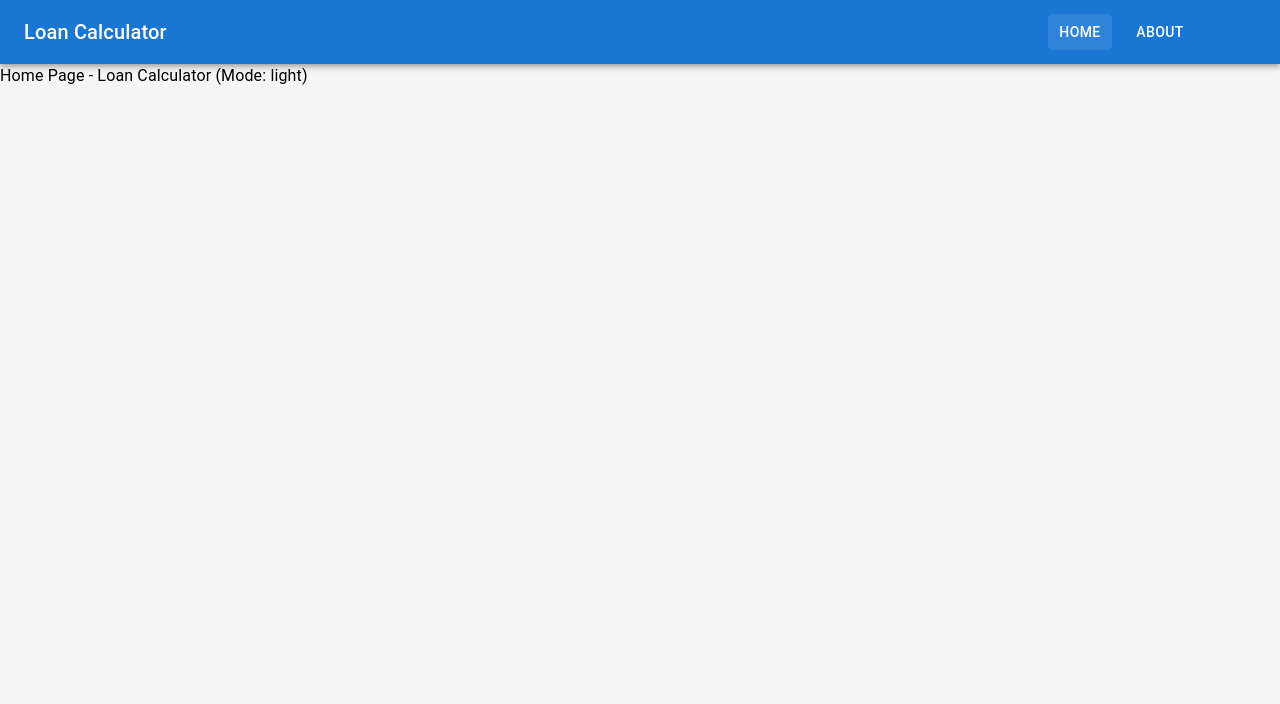
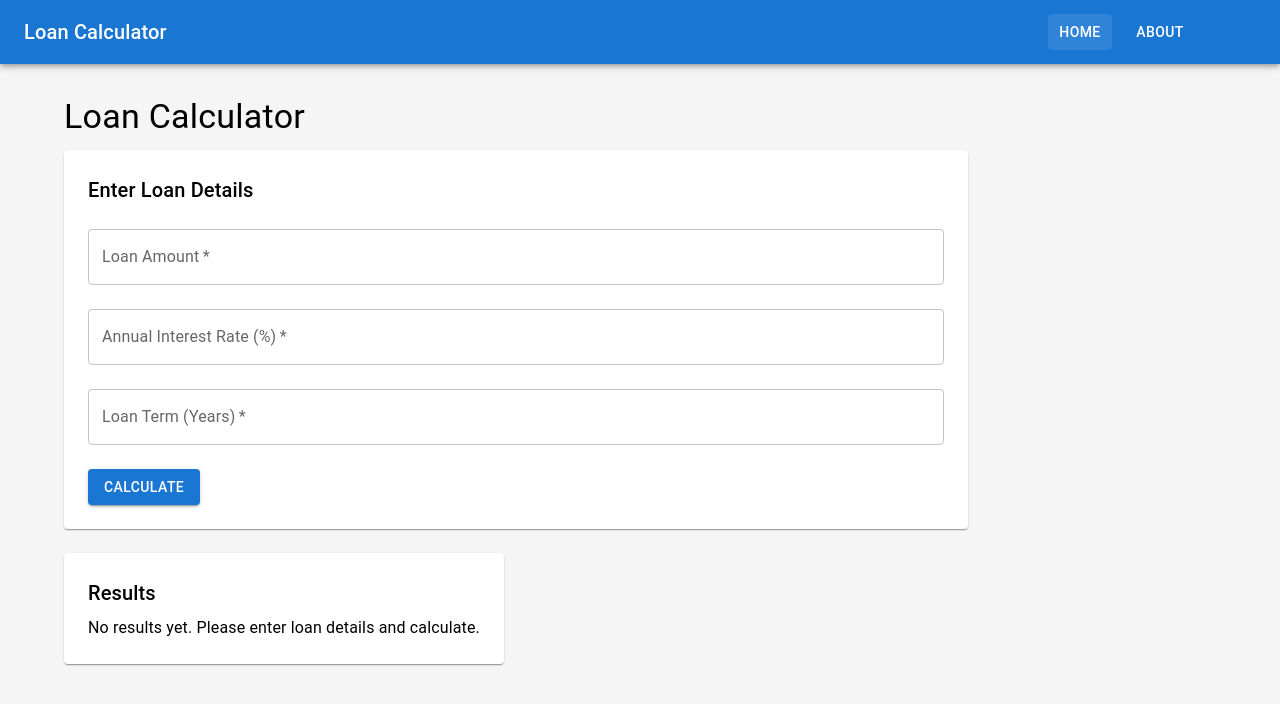
Before and after one commit to iammihirsig/loan-calculator-app, a React (Vite) app: page / in a window 1280 px wide. Shown: the top 704 px of the page. Built offline with nearby package versions, Linux system fonts and the light colour scheme; some icons are missing.

Commit message:
Add Home page with loan calculator functionality

```diff
--- a/src/pages/Home.jsx
+++ b/src/pages/Home.jsx
@@ -1,9 +1,135 @@
-import React, { useContext } from 'react';
-import { ThemeContext } from '../context/ThemeContext';
+import React, { useState } from 'react';
+import {
+  Container,
+  Typography,
+  TextField,
+  Button,
+  Grid,
+  Paper,
+  Box,
+} from '@mui/material';
 
 function Home() {
-  const { mode } = useContext(ThemeContext);
-  return <div>Home Page - Loan Calculator (Mode: {mode})</div>;
+  // State for input fields
+  const [loanAmount, setLoanAmount] = useState('');
+  const [interestRate, setInterestRate] = useState('');
+  const [loanTerm, setLoanTerm] = useState('');
+  // State for results
+  const [emi, setEmi] = useState(null);
+  const [totalInterest, setTotalInterest] = useState(null);
+  const [totalAmount, setTotalAmount] = useState(null);
+
+  // Handle form submission to calculate EMI
+  const calculateEmi = () => {
+    const principal = parseFloat(loanAmount);
+    const annualRate = parseFloat(interestRate);
+    const years = parseFloat(loanTerm);
+
+    if (!principal || !annualRate || !years || principal <= 0 || annualRate <= 0 || years <= 0) {
+      setEmi(null);
+      setTotalInterest(null);
+      setTotalAmount(null);
+      return;
+    }
+
+    const months = years * 12;
+    const monthlyRate = annualRate / 100 / 12;
+    const denominator = Math.pow(1 + monthlyRate, months) - 1;
+    const emiValue =
+      (principal * monthlyRate * Math.pow(1 + monthlyRate, months)) / denominator;
+
+    const totalPayment = emiValue * months;
+    const totalInterestValue = totalPayment - principal;
+
+    setEmi(emiValue.toFixed(2));
+    setTotalInterest(totalInterestValue.toFixed(2));
+    setTotalAmount(totalPayment.toFixed(2));
+  };
+
+  // Handle form submission on button click
+  const handleSubmit = (e) => {
+    e.preventDefault();
+    calculateEmi();
+  };
+
+  return (
+    <Container sx={{ py: 4 }}>
+      <Typography variant="h4" gutterBottom>
+        Loan Calculator
+      </Typography>
+      <Grid container spacing={3}>
+        {/* Input Form */}
+        <Grid item xs={12} md={6}>
+          <Paper sx={{ p: 3 }}>
+            <Typography variant="h6" gutterBottom>
+              Enter Loan Details
+            </Typography>
+            <Box component="form" onSubmit={handleSubmit}>
+              <TextField
+                label="Loan Amount"
+                type="number"
+                value={loanAmount}
+                onChange={(e) => setLoanAmount(e.target.value)}
+                fullWidth
+                margin="normal"
+                required
+              />
+              <TextField
+                label="Annual Interest Rate (%)"
+                type="number"
+                value={interestRate}
+                onChange={(e) => setInterestRate(e.target.value)}
+                fullWidth
+                margin="normal"
+                required
+              />
+              <TextField
+                label="Loan Term (Years)"
+                type="number"
+                value={loanTerm}
+                onChange={(e) => setLoanTerm(e.target.value)}
+                fullWidth
+                margin="normal"
+                required
+              />
+              <Button
+                variant="contained"
+                color="primary"
+                type="submit"
+                sx={{ mt: 2 }}
+              >
+                Calculate
+              </Button>
+            </Box>
+          </Paper>
+        </Grid>
+
+        {/* Results Section */}
+        <Grid item xs={12} md={6}>
+          <Paper sx={{ p: 3 }}>
+            <Typography variant="h6" gutterBottom>
+              Results
+            </Typography>
+            {emi ? (
+              <>
+                <Typography>
+                  Monthly EMI: <strong>${emi}</strong>
+                </Typography>
+                <Typography>
+                  Total Interest: <strong>${totalInterest}</strong>
+                </Typography>
+                <Typography>
+                  Total Amount: <strong>${totalAmount}</strong>
+                </Typography>
+              </>
+            ) : (
+              <Typography>No results yet. Please enter loan details and calculate.</Typography>
+            )}
+          </Paper>
+        </Grid>
+      </Grid>
+    </Container>
+  );
 }
 
 export default Home;
```
